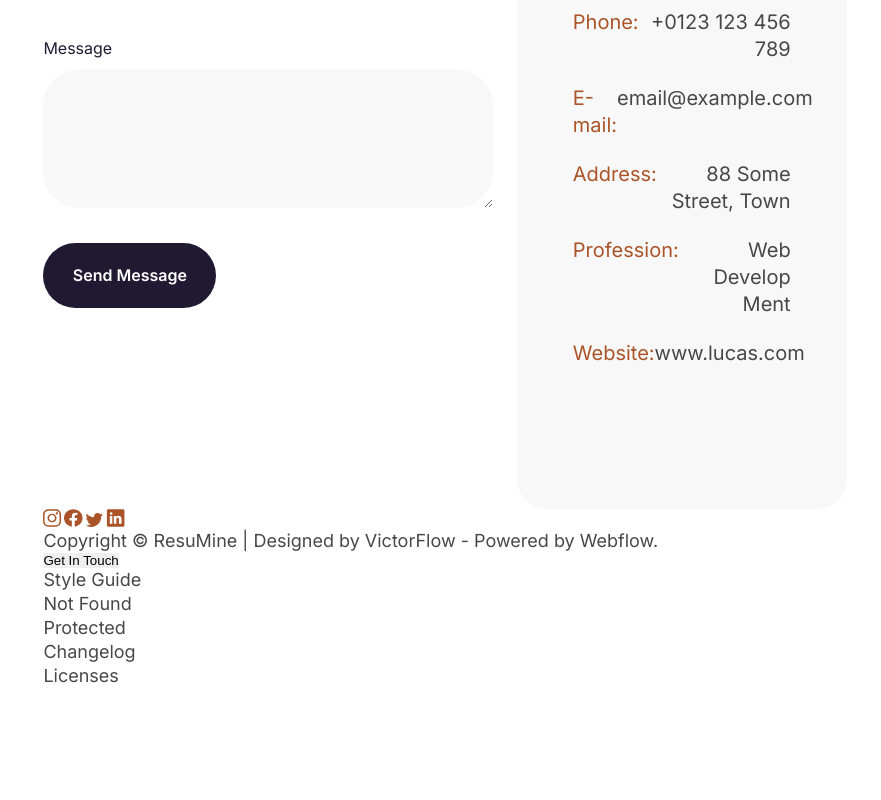
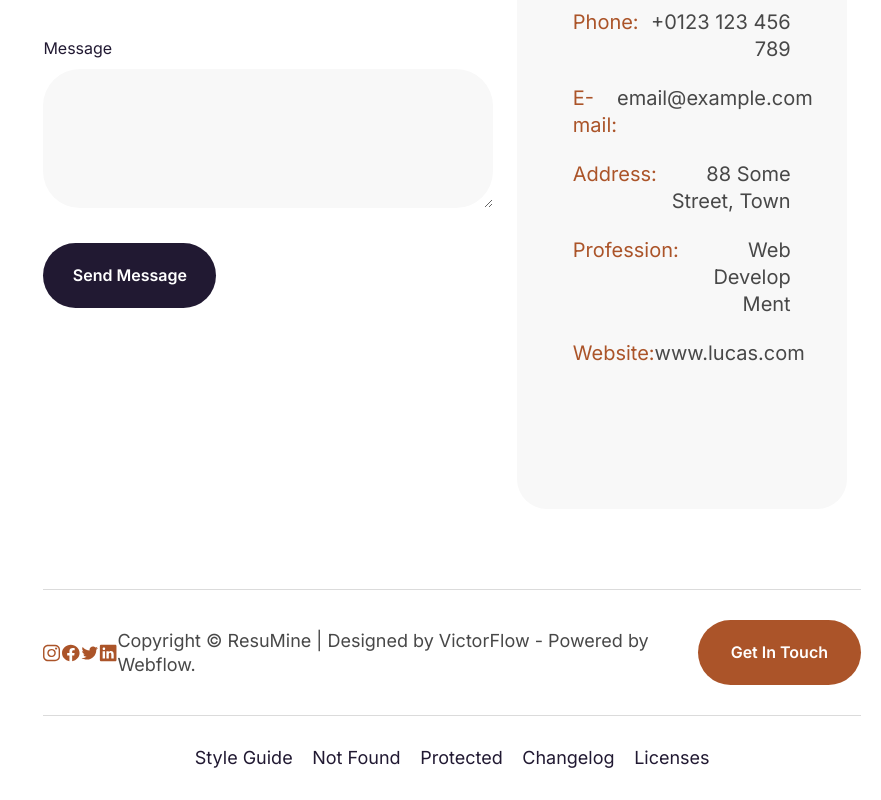
Before and after one commit to Rustam9724/designer-weblof, a website: page index.html in a window 1280 px wide. Shown: the part 9752-10552 px from the top of the page, without its empty margins (399-1280 px from the left). Before the commit the page ends 10440 px from the top, so only its background shows below. Drawn offline with nearby package versions, Linux system fonts and the light colour scheme.

Commit message:
init: footer style

```diff
--- a/index.html
+++ b/index.html
@@ -590,7 +590,7 @@
                     <p class="footer__text paragraph__text-2">
                         Copyright © ResuMine | Designed by VictorFlow - Powered by Webflow.
                     </p>
-                    <button class="footer__btn">Get In Touch</button>
+                    <button class="footer__btn btn">Get In Touch</button>
                 </div>
                 <hr>
                 <div class="footer__bottom">
--- /dev/null
+++ b/styles/footer.scss
@@ -0,0 +1,45 @@
+.footer {
+
+    .footer__top {
+        padding: 30px 0 0;
+        border-top: 1px solid #dbdbdb;
+        display: flex;
+        justify-content: space-between;
+        align-items: center;
+        margin: 0 0 30px;
+
+        .footer__contacts {
+            display: flex;
+            align-items: center;
+            column-gap: 1.8%;
+        }
+
+        .footer__btn {
+            background-color: $primary-color-1;
+        }
+    }
+
+    hr {
+        width: 100%;
+        height: 1px;
+        background-color: #dbdbdb;
+        margin: 0 0 30px;
+    }
+
+    .footer__bottom {
+        padding: 0 0 30px;
+
+        ul {
+            display: flex;
+            column-gap: 2.4%;
+            justify-content: center;
+
+            li {
+                font-family: Inter;
+                font-size: 1.8rem;
+                line-height: 24/18 * 100%;
+                color: $primary-color-2;
+            }
+        }
+    }
+}
--- a/styles/let-is-talk-section.scss
+++ b/styles/let-is-talk-section.scss
@@ -1,3 +1,7 @@
+.let-is-talk {
+    margin: 0 0 6.25vw;
+}
+
 .let-is-talk__container {
     display: flex;
     flex-direction: column;
--- a/styles/main.scss
+++ b/styles/main.scss
@@ -8,6 +8,7 @@
 @import "../styles/clients-section.scss";
 @import "../styles/certification-section.scss";
 @import "../styles/let-is-talk-section.scss";
+@import "../styles/footer.scss";
 
 *, ul, p, h1, h2, h3, h4, button, body, input, ::before, ::after, div {
     padding: 0;
```
Also changed, not shown: styles/let-is-talk-section.css, styles/main.css.
